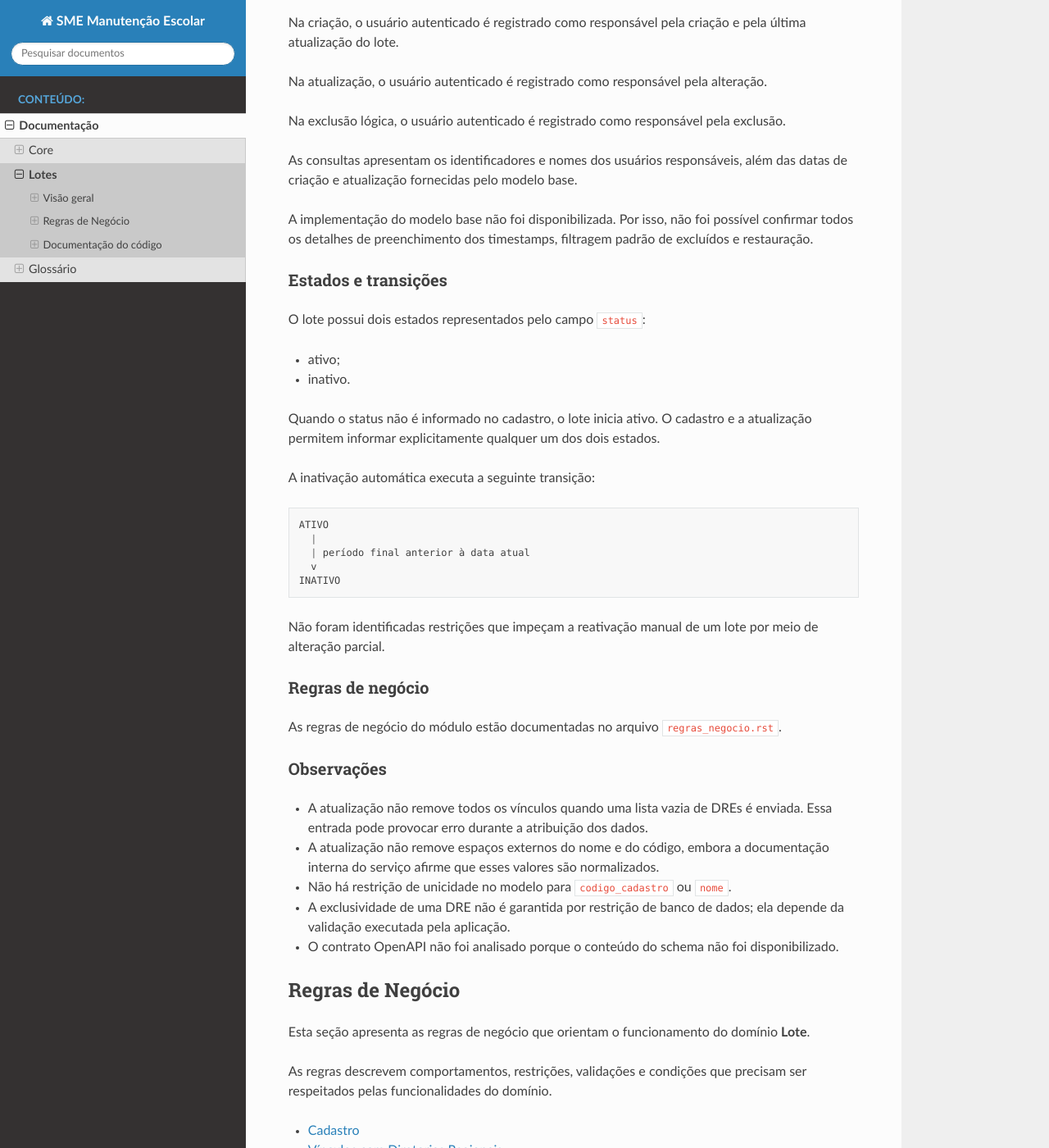
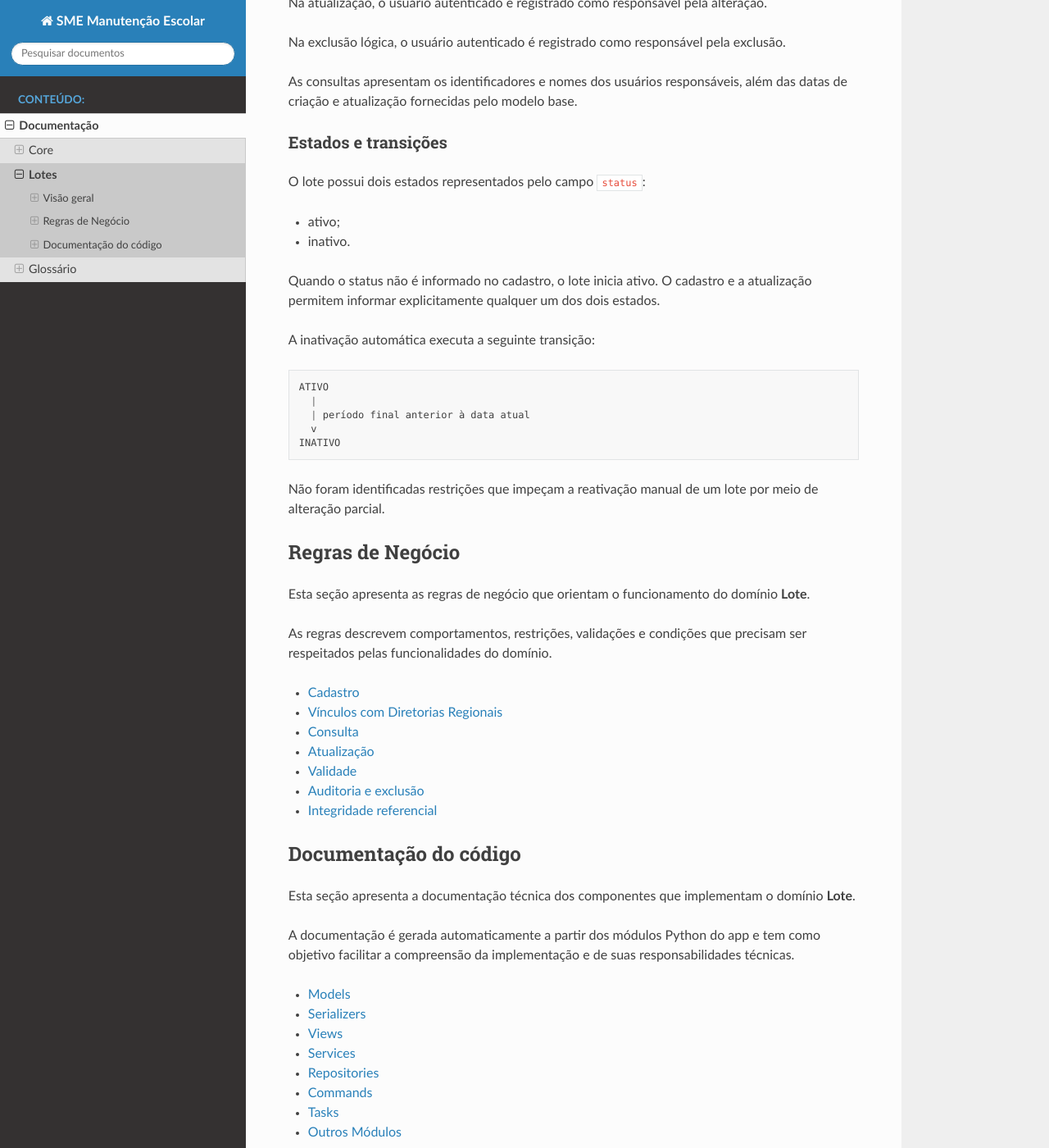
Before and after one commit to prefeiturasp/SME-ManutencaoEscolar-Backend, a Sphinx documentation site: the page built from docs/dominios/lote/index.rst, in a window 1280 px wide and 1400 px high, scrolled down 5293 px. Shown: the whole window at 82% size. Built offline with Sphinx 7.4.7 and the Read the Docs theme 3.1.0, drawn with Linux system fonts in a browser that asks for light colours; some of the changed text lies outside the part shown.

Commit message:
docs(156119): foi ajustado a descricao

```diff
--- a/docs/dominios/lote/index.rst
+++ b/docs/dominios/lote/index.rst
@@ -259,11 +259,6 @@ As operações de criação, atualização e exclusão exigem que
 ``request.user`` seja uma instância válida de usuário da aplicação. Caso
 contrário, a operação é rejeitada como não autenticada.
 
-Não foram identificadas permissões específicas por perfil ou papel nos
-arquivos analisados. Também não foi disponibilizada a configuração global do
-Django REST Framework, necessária para determinar as regras de autenticação
-das consultas.
-
 Processamento assíncrono
 ------------------------
 
@@ -294,10 +289,6 @@ exclusão.
 As consultas apresentam os identificadores e nomes dos usuários responsáveis,
 além das datas de criação e atualização fornecidas pelo modelo base.
 
-A implementação do modelo base não foi disponibilizada. Por isso, não foi
-possível confirmar todos os detalhes de preenchimento dos timestamps,
-filtragem padrão de excluídos e restauração.
-
 Estados e transições
 --------------------
 
@@ -322,26 +313,6 @@ A inativação automática executa a seguinte transição:
 
 Não foram identificadas restrições que impeçam a reativação manual de um lote
 por meio de alteração parcial.
-
-Regras de negócio
------------------
-
-As regras de negócio do módulo estão documentadas no arquivo
-``regras_negocio.rst``.
-
-Observações
------------
-
-* A atualização não remove todos os vínculos quando uma lista vazia de DREs é
-  enviada. Essa entrada pode provocar erro durante a atribuição dos dados.
-* A atualização não remove espaços externos do nome e do código, embora a
-  documentação interna do serviço afirme que esses valores são normalizados.
-* Não há restrição de unicidade no modelo para ``codigo_cadastro`` ou
-  ``nome``.
-* A exclusividade de uma DRE não é garantida por restrição de banco de dados;
-  ela depende da validação executada pela aplicação.
-* O contrato OpenAPI não foi analisado porque o conteúdo do schema não foi
-  disponibilizado.
 
 Regras de Negócio
 =================
```
